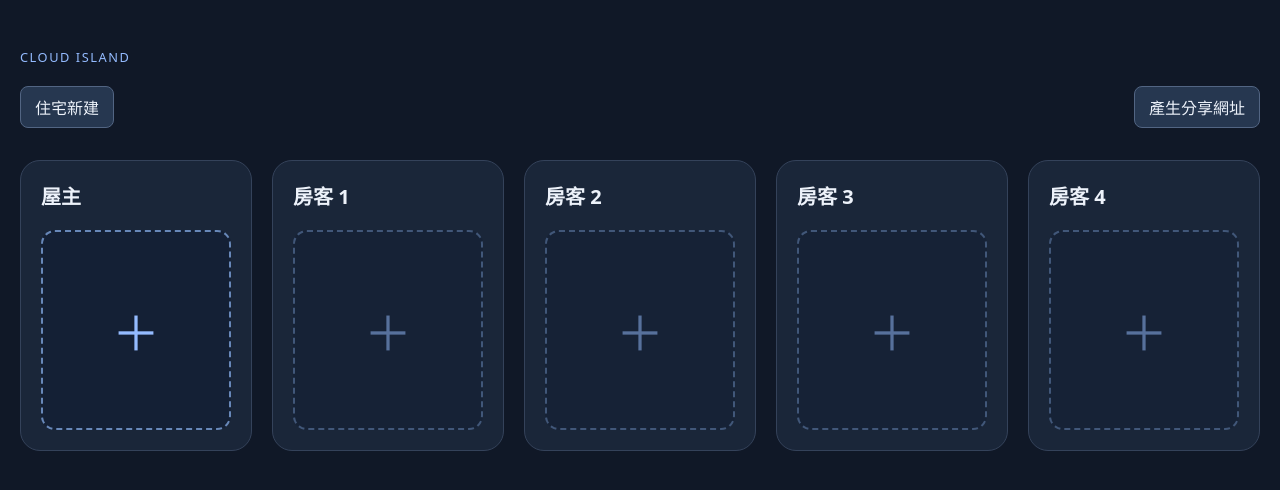
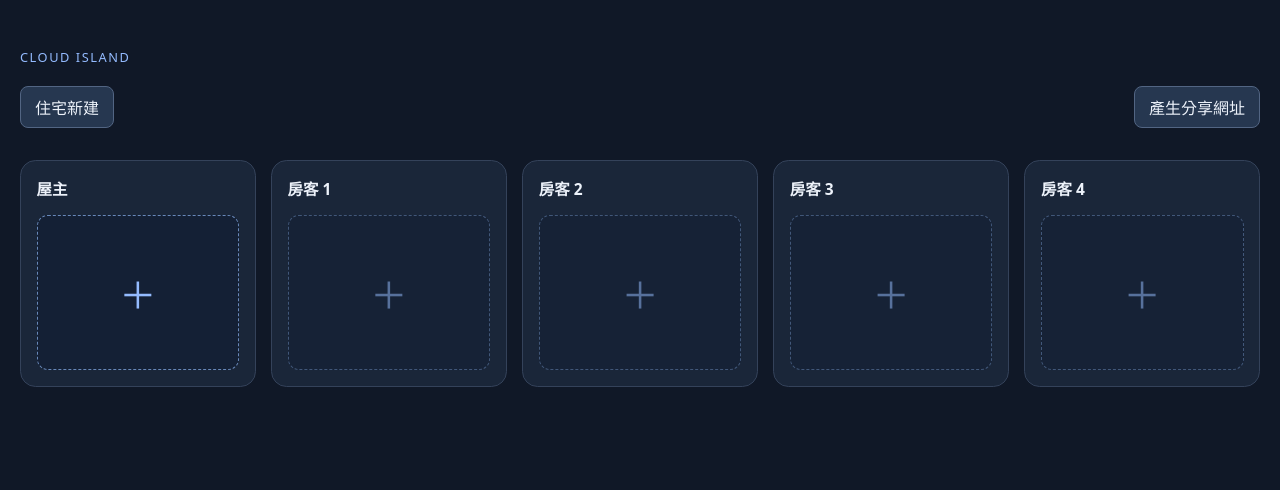
Before and after one commit to HowLongBean/idleheroes.cloud.island, a plain HTML site: page index.html in a window 1280 px wide. Drawn offline with Linux system fonts and the light colour scheme.

Commit message:
Resize layout dynamically

```diff
--- a/index.html
+++ b/index.html
@@ -33,19 +33,20 @@
         color: inherit;
         font: inherit;
       }
+      #groups { container-type: inline-size; }
       .picker-panels {
         display: grid;
-        grid-template-columns: repeat(5, minmax(220px, 1fr));
+        grid-template-columns: repeat(5, minmax(0, 1fr));
         align-items: start;
-        gap: 20px;
+        gap: clamp(4px, 1.25cqw, 20px);
         margin-top: 32px;
-        overflow-x: auto;
+        font-size: clamp(8px, 1cqw, 16px);
       }
       .panel {
         min-width: 0;
-        padding: 20px;
+        padding: clamp(2px, 1.25cqw, 20px);
         border: 1px solid #34425a;
-        border-radius: 20px;
+        border-radius: clamp(4px, 1.25cqw, 20px);
         background: #1a2639;
       }
 
@@ -57,21 +58,30 @@
         flex-direction: column;
         align-items: center;
         justify-content: center;
-        gap: 12px;
+        gap: clamp(3px, .75cqw, 12px);
         width: 100%;
-        min-height: 200px;
-        padding: 20px;
+        min-height: clamp(64px, 12.5cqw, 200px);
+        padding: clamp(2px, 1.25cqw, 20px);
         overflow-wrap: anywhere;
-        border: 2px dashed #6888b9;
-        border-radius: 14px;
+        border: clamp(1px, .125cqw, 2px) dashed #6888b9;
+        border-radius: clamp(3px, .875cqw, 14px);
         background: #142035;
       }
       .image-picker:hover:not(:disabled) { background: #20314c; border-color: #9fc2ff; }
       .image-picker > * { max-width: 100%; }
       .image-picker strong:empty { display: none; }
-      .section-title { margin: 0 0 20px; font-size: 1.25rem; }
-      .placeholder { font-size: 3rem; color: #94bbff; }
-      .preview { width: 112px; height: 118px; object-fit: contain; }
+      .section-title {
+        margin: 0 0 clamp(4px, 1.25cqw, 20px);
+        font-size: clamp(9px, 1.25cqw, 20px);
+        overflow-wrap: anywhere;
+      }
+      .placeholder { font-size: clamp(18px, 3cqw, 48px); color: #94bbff; }
+      .preview {
+        width: min(100%, clamp(32px, 7cqw, 112px));
+        height: auto;
+        aspect-ratio: 112 / 118;
+        object-fit: contain;
+      }
       .error { color: #ffb3b3; overflow-wrap: anywhere; }
 
       dialog {
@@ -120,9 +130,6 @@
 
       @media (max-width: 420px) {
         body { padding: 28px 16px; }
-        .picker-panels { gap: 12px; }
-        .panel { padding: 12px; }
-        .image-picker { padding: 16px 8px; }
         .dialog-content { padding: 16px; }
       }
     </style>
```
Also changed, not shown: 1 other file.
